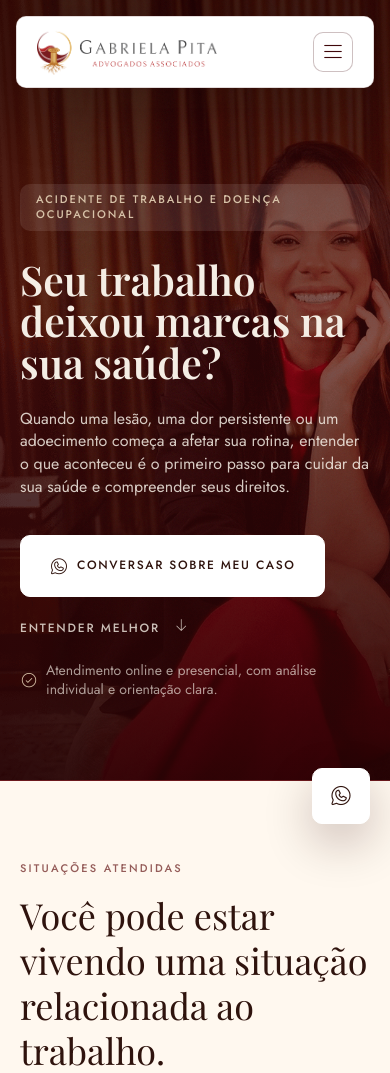
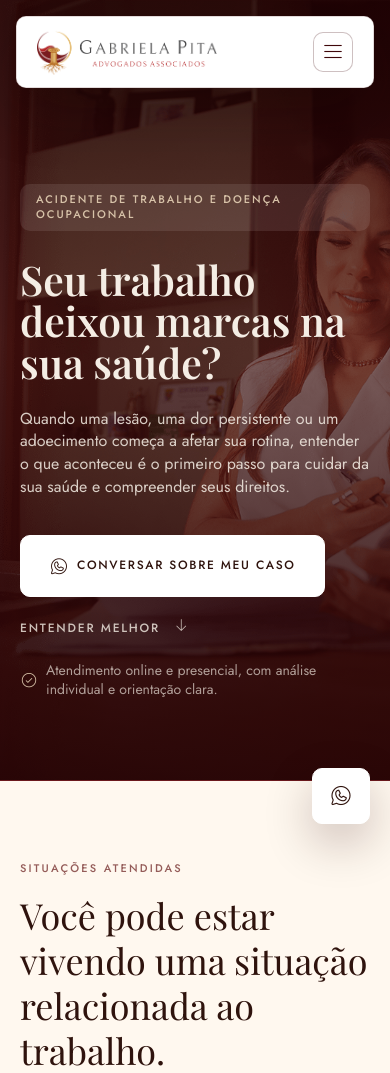
Before and after one commit to fabmacedo/gebriela-lp, a PHP site: page / in a window 390 px wide. Shown: the top 1073 px of the page. Run offline with PHP 8.4, Linux system fonts and the light colour scheme; data comes from the database, SQL or seed files in the repository; some libraries are stand-ins or nearby versions; some web fonts are replaced.

Commit message:
fix: refine responsive hero framing

```diff
--- a/index.php
+++ b/index.php
@@ -108,6 +108,9 @@ $areas = [
             .hero-photo { object-position:68% center; }
             .hero-overlay { background:linear-gradient(180deg,rgba(38,3,5,.78),rgba(63,7,10,.6) 44%,rgba(38,3,5,.92)); }
         }
+        @media (min-width:1024px) and (max-width:1279px) {
+            .hero-photo { object-position:68% center; }
+        }
     </style>
 <?php render_jost_weight_cap_styles(); ?>
 </head>
@@ -118,10 +121,10 @@ $areas = [
             <img src="<?php echo e($hero_image_url); ?>" alt="" aria-hidden="true" class="hero-photo absolute inset-0 h-full w-full object-cover">
             <div class="hero-overlay absolute inset-0"></div>
             <div class="relative mx-auto flex min-h-[780px] max-w-7xl items-center px-5 pb-16 pt-32 sm:min-h-screen lg:px-8">
-                <div class="max-w-[42rem] pt-10 reveal">
+                <div class="max-w-[42rem] pt-10 reveal sm:max-w-[29rem] md:max-w-[32rem] lg:max-w-[36rem] xl:max-w-[42rem]">
                     <p class="soft-radius inline-flex bg-cream/10 px-4 py-2 text-[11px] font-bold uppercase tracking-[0.18em] text-sand">Acidente de trabalho e doença ocupacional</p>
                     <h1 class="mt-7 font-serif text-[2.55rem] font-semibold leading-[1.02] sm:text-5xl lg:text-[4.25rem]">Seu trabalho deixou marcas na sua saúde?</h1>
-                    <p class="mt-6 max-w-[39rem] text-base leading-8 text-cream/85 lg:text-lg">Quando uma lesão, uma dor persistente ou um adoecimento começa a afetar sua rotina, entender o que aconteceu é o primeiro passo para cuidar da sua saúde e compreender seus direitos.</p>
+                    <p class="mt-6 max-w-[39rem] text-base leading-8 text-cream/85 sm:max-w-[28rem] md:max-w-[31rem] lg:max-w-[34rem] xl:max-w-[39rem] lg:text-lg">Quando uma lesão, uma dor persistente ou um adoecimento começa a afetar sua rotina, entender o que aconteceu é o primeiro passo para cuidar da sua saúde e compreender seus direitos.</p>
                     <div class="mt-9 flex flex-col items-start gap-4 sm:flex-row sm:items-center">
                         <a href="<?php echo e($whatsapp_link); ?>" target="_blank" rel="noopener" class="soft-radius inline-flex min-h-14 items-center justify-center gap-2 border border-white bg-white px-7 py-4 text-xs font-bold uppercase tracking-[0.14em] text-wineDark transition hover:bg-paper"><?php echo ph_icon('whatsapp-logo', 'text-xl'); ?> Conversar sobre meu caso</a>
                         <a href="#situacoes" class="text-xs font-bold uppercase tracking-[0.15em] text-cream/80 transition hover:text-sand">Entender melhor <?php echo ph_icon('arrow-down', 'ml-2 inline text-base'); ?></a>
```
Also changed, not shown: image/foto-hero.png.
